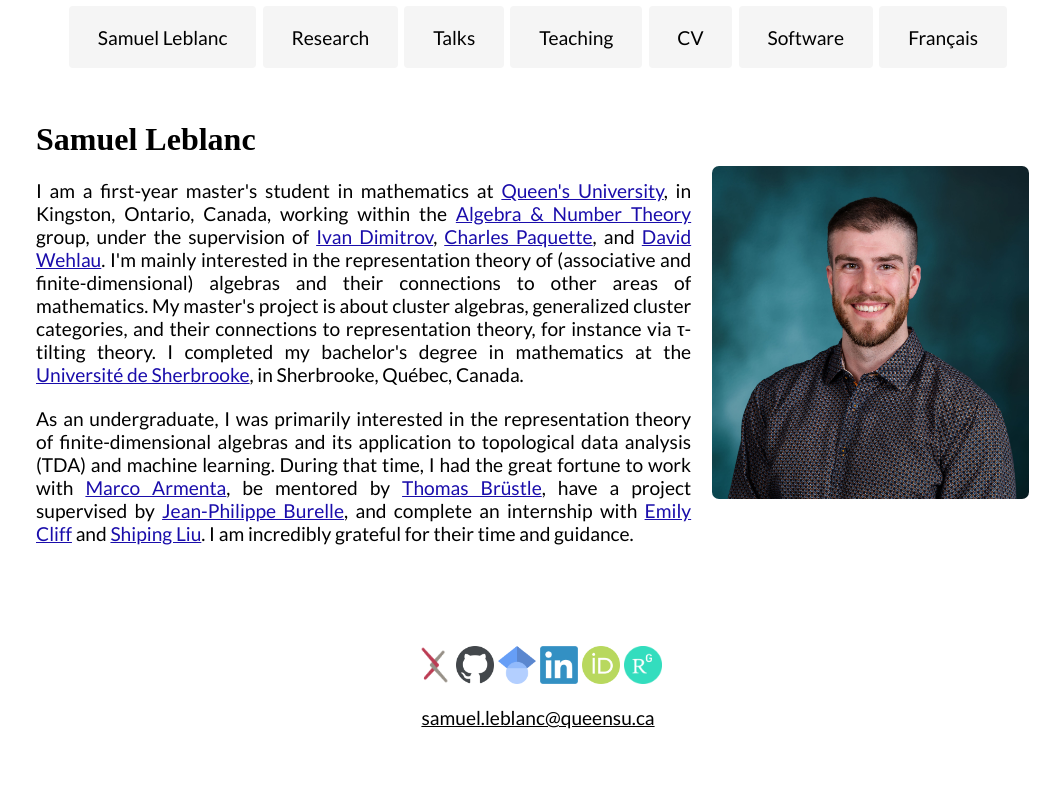
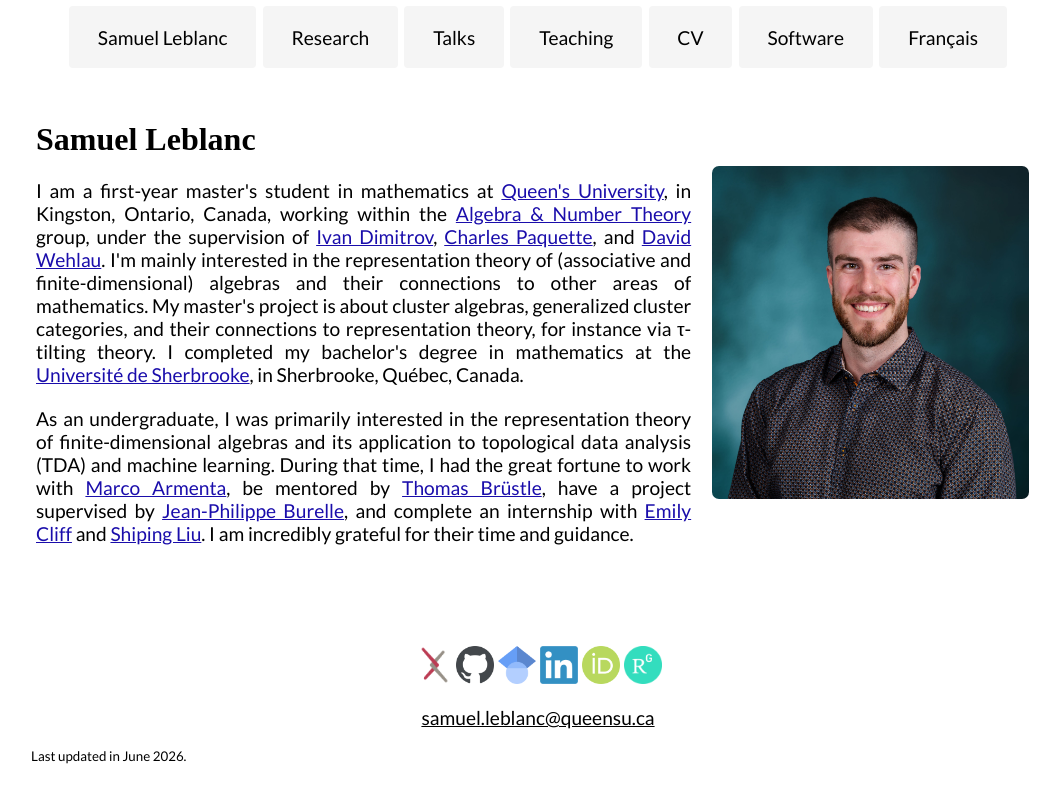
Before and after one commit to samueleblanc/samueleblanc.github.io, a plain HTML site: page index.html in a window 1280 px wide. Shown: the whole page, without its empty margins (102-1162 px from the left). Drawn offline with Linux system fonts and the light colour scheme.

Commit message:
add last updated in ...

```diff
--- a/css/style.css
+++ b/css/style.css
@@ -73,15 +73,17 @@ h1 a {
 h4 {
     font-family: 'Merriweather', serif;
 }
-p, h1, ol, ul {
+p, h1, ol, ul, small {
     margin: 2% 10%;
 }
+p, ol, ul, small {
+    text-align: justify;
+}
 p, ol, ul {
-    text-align: justify;
     font-size: 1.3em;
     line-height: 1.2em;
 }
-p, a, i, ol, ul {
+p, a, i, ol, ul, small {
     font-family: 'Lato', sans-serif;
 }
 .email {
@@ -130,7 +132,7 @@ footer {
     body {
         background-color: white;
     }
-    h1, p, i, ol, ul, h4, .email {
+    h1, p, i, ol, ul, h4, .email, small {
         color: black;
     }
     .email:hover {
@@ -174,7 +176,7 @@ footer {
     body {
         background-color: #181818;
     }
-    h1, p, i, ol, ul, h4, .email {
+    h1, p, i, ol, ul, h4, .email, small {
         color: #e0e0e0;
     }
     .email:hover {
--- a/index.html
+++ b/index.html
@@ -89,6 +89,7 @@
             <a href="mailto:samuel.leblanc@queensu.ca" class="email">
                 samuel.leblanc@queensu.ca
             </a>
-        </footer>
+        </footer><br>
+        <small>Last updated in June 2026.</small>
     </body>
 </html>
```
Also changed, not shown: fr/index.html (+2 -1 lines).
